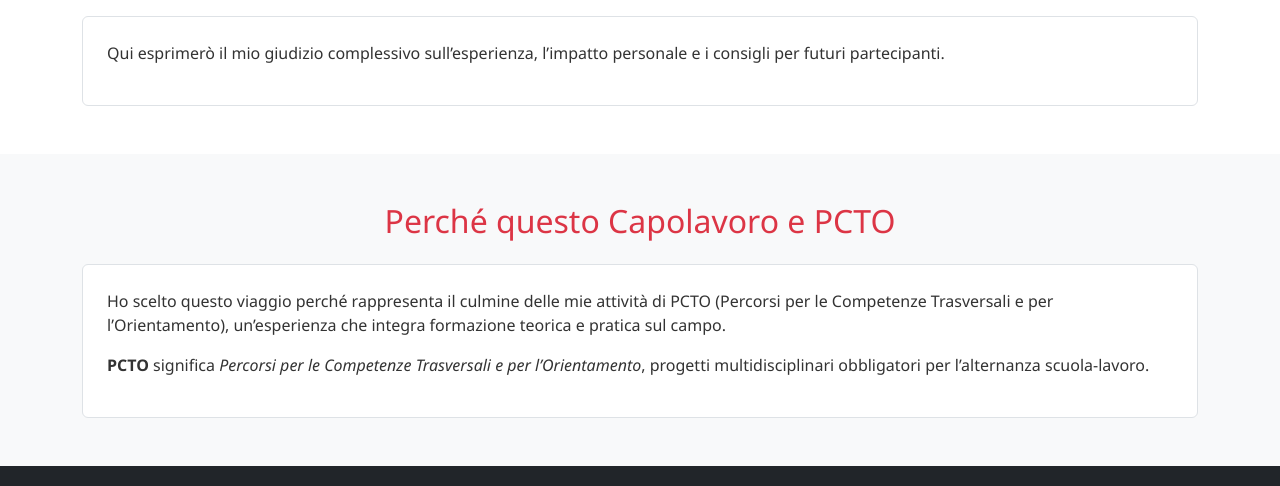
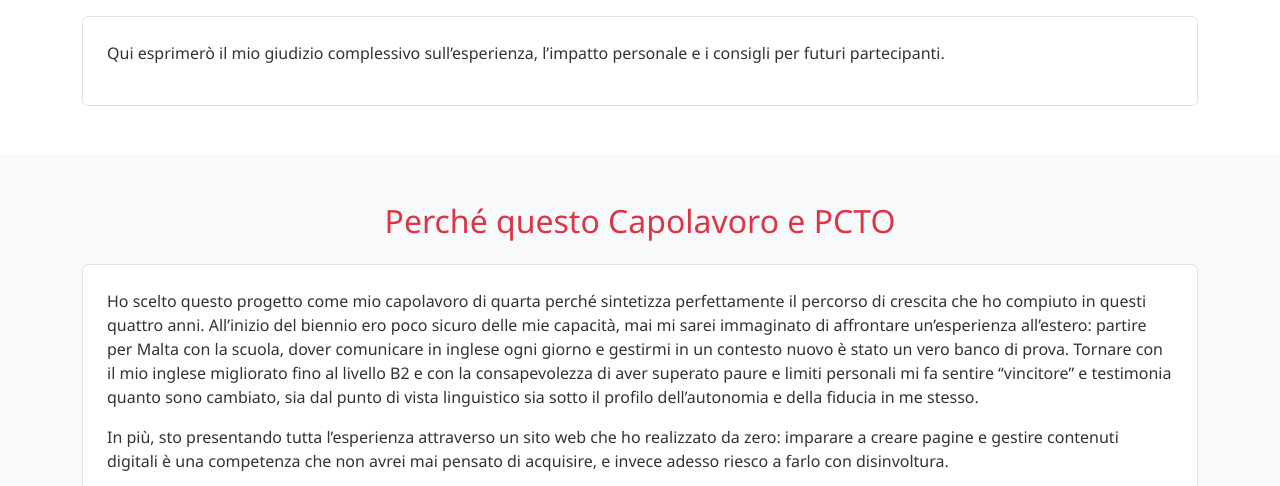
Before and after one commit to GabrielSaltarelli/Capolavoro, a website: page index.html in a window 1280 px wide. Shown: the part 3528-4014 px from the top of the page. Drawn offline with nearby package versions, Linux system fonts and the light colour scheme.

Commit message:
Update index.html

```diff
--- a/index.html
+++ b/index.html
@@ -217,12 +217,13 @@
   </section>
 
   <!-- Motivazione PCTO Section -->
-  <section id="motivazione" class="py-5 bg-light">
+ <section id="motivazione" class="py-5 bg-light">
     <div class="container">
       <h2 class="text-center mb-4 text-danger">Perché questo Capolavoro e PCTO</h2>
       <div class="p-4 border rounded bg-white">
-        <p>Ho scelto questo viaggio perché rappresenta il culmine delle mie attività di PCTO (Percorsi per le Competenze Trasversali e per l’Orientamento), un’esperienza che integra formazione teorica e pratica sul campo.</p>
-        <p><strong>PCTO</strong> significa <em>Percorsi per le Competenze Trasversali e per l’Orientamento</em>, progetti multidisciplinari obbligatori per l’alternanza scuola-lavoro.</p>
+        <p>Ho scelto questo progetto come mio capolavoro di quarta perché sintetizza perfettamente il percorso di crescita che ho compiuto in questi quattro anni. All’inizio del biennio ero poco sicuro delle mie capacità, mai mi sarei immaginato di affrontare un’esperienza all’estero: partire per Malta con la scuola, dover comunicare in inglese ogni giorno e gestirmi in un contesto nuovo è stato un vero banco di prova. Tornare con il mio inglese migliorato fino al livello B2 e con la consapevolezza di aver superato paure e limiti personali mi fa sentire “vincitore” e testimonia quanto sono cambiato, sia dal punto di vista linguistico sia sotto il profilo dell’autonomia e della fiducia in me stesso.</p>
+        <p>In più, sto presentando tutta l’esperienza attraverso un sito web che ho realizzato da zero: imparare a creare pagine e gestire contenuti digitali è una competenza che non avrei mai pensato di acquisire, e invece adesso riesco a farlo con disinvoltura.</p>
+        <p><strong>PCTO</strong> sta per “Percorsi per le Competenze Trasversali e per l’Orientamento”: è un percorso scolastico che unisce esperienze pratiche e orientamento al mondo del lavoro. Il viaggio a Malta e lo sviluppo del sito rientrano perfettamente nei PCTO, perché mi hanno permesso di mettere in gioco abilità linguistiche, tecniche e organizzative, orientandomi così verso il mio futuro.</p>
       </div>
     </div>
   </section>
```
